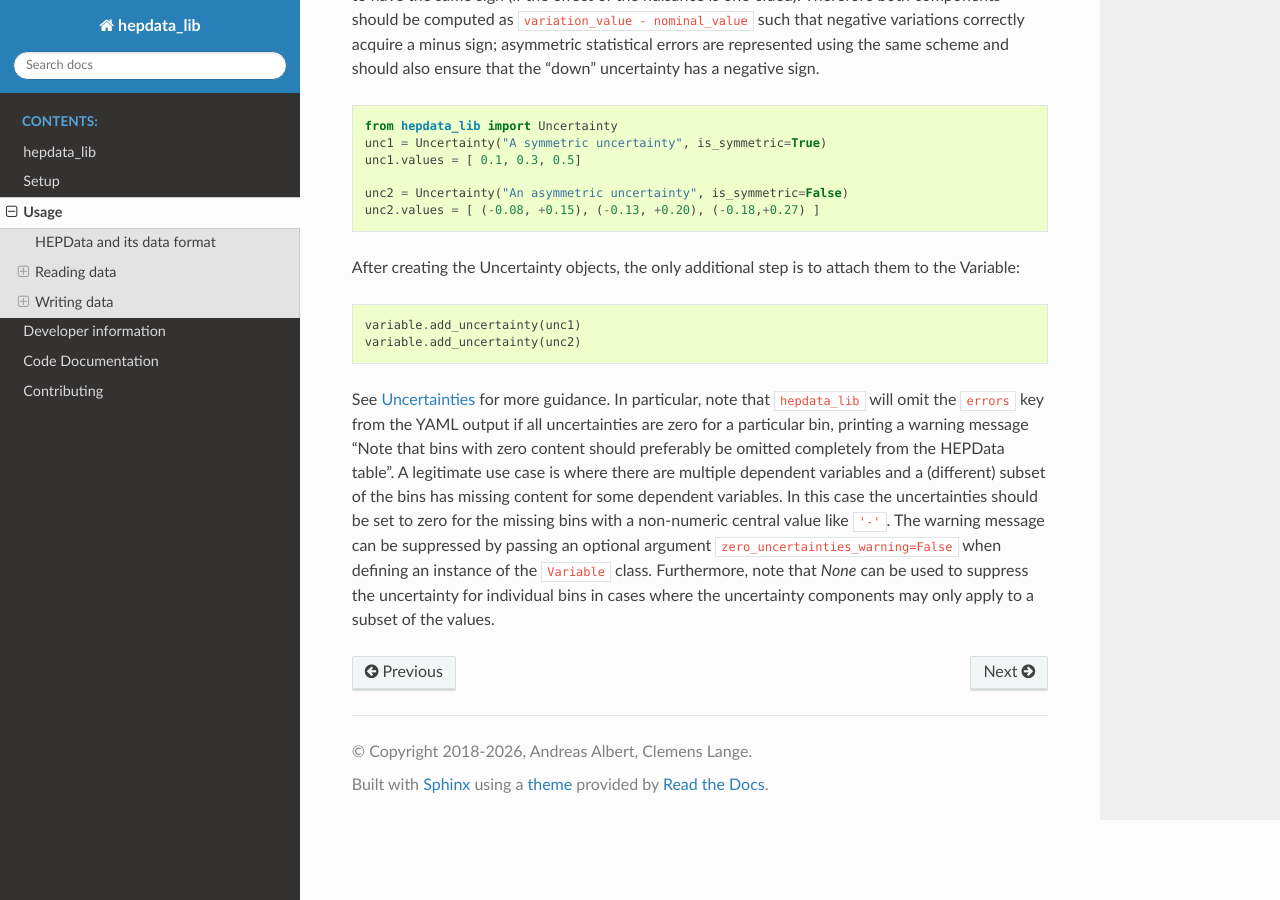
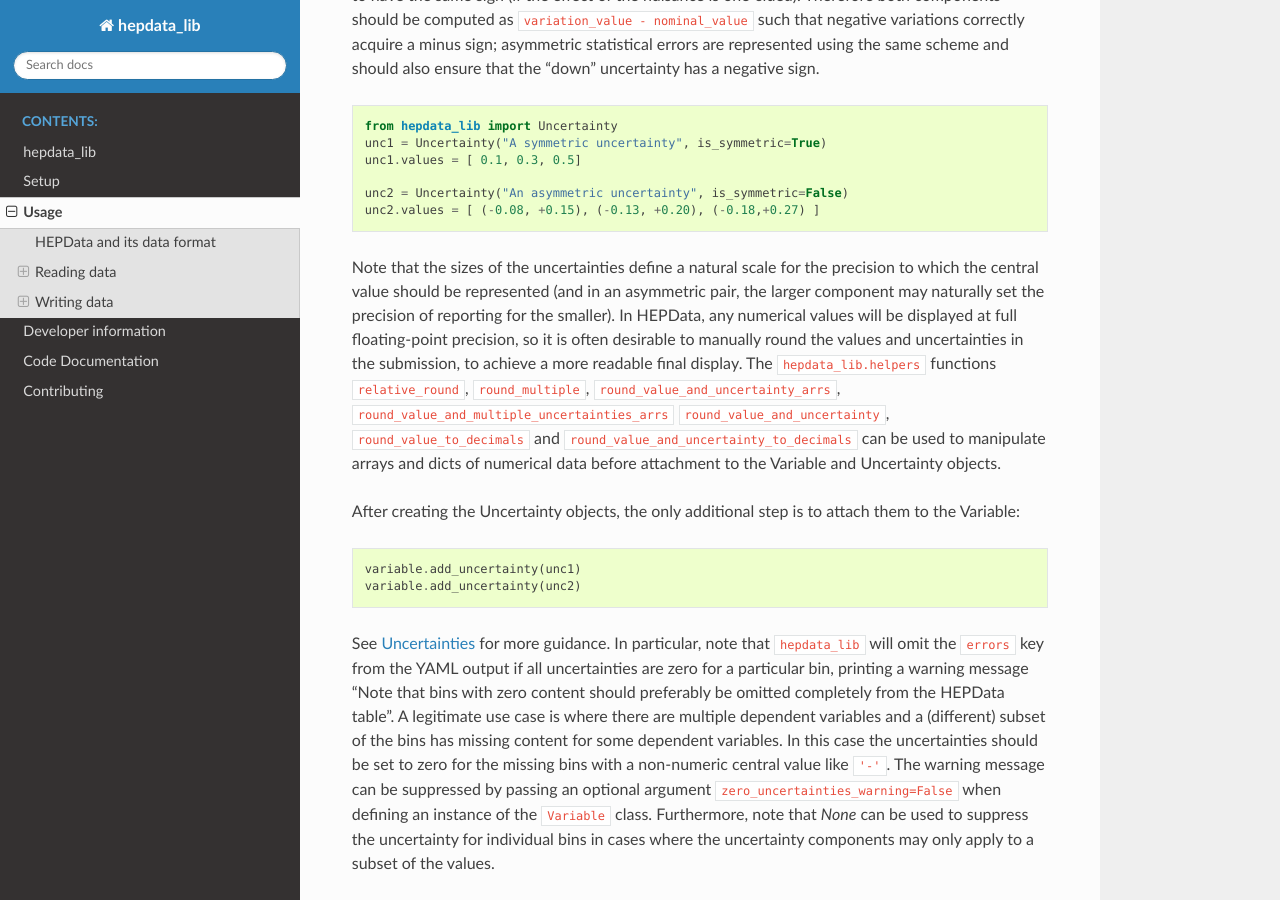
Before and after one commit to HEPData/hepdata_lib, a Sphinx documentation site: the page built from docs/usage.rst, in a window 1280 px wide and 900 px high, scrolled down 8437 px. Built offline with Sphinx 7.4.7 and the Read the Docs theme 3.1.0, drawn with Linux system fonts in a browser that asks for light colours; some of the changed text lies outside the part shown.

Commit message:
Add precision discussion to docs

```diff
--- a/docs/usage.rst
+++ b/docs/usage.rst
@@ -278,7 +278,7 @@ One common use case with more than one independent Variable is that of correlati
 
 Adding a plot thumb nail to a table
 ^^^^^^^^^^^^^^^^^^^^^^^^^^^^^^^^^^^
-HEPData supports the addition of thumb nail images to each table. This makes it easier for the consumer of your entry to find what they are looking for, since they can simply look for the table that has the thumb nail of the plot they are interested in.
+HEPData supports the addition of thumbnail images to each table. This makes it easier for the consumer of your entry to find what they are looking for, since they can simply look for the table that has the thumb nail of the plot they are interested in.
 If you have the full-size plot available on your drive, you can add it to your entry very easily:
 
 ::
@@ -389,6 +389,19 @@ represented using the same scheme and should also ensure that the
     unc2 = Uncertainty("An asymmetric uncertainty", is_symmetric=False)
     unc2.values = [ (-0.08, +0.15), (-0.13, +0.20), (-0.18,+0.27) ]
 
+Note that the sizes of the uncertainties define a natural scale for
+the precision to which the central value should be represented (and in
+an asymmetric pair, the larger component may naturally set the precision
+of reporting for the smaller). In HEPData, any numerical values will be
+displayed at full floating-point precision, so it is often desirable to
+manually round the values and uncertainties in the submission, to achieve
+a more readable final display. The ``hepdata_lib.helpers`` functions
+``relative_round``, ``round_multiple``, ``round_value_and_uncertainty_arrs``,
+``round_value_and_multiple_uncertainties_arrs`` ``round_value_and_uncertainty``,
+``round_value_to_decimals`` and ``round_value_and_uncertainty_to_decimals``
+can be used to manipulate arrays and dicts of numerical data before
+attachment to the Variable and Uncertainty objects.
+
 After creating the Uncertainty objects, the only additional step is to attach them to the Variable:
 
 ::
```
